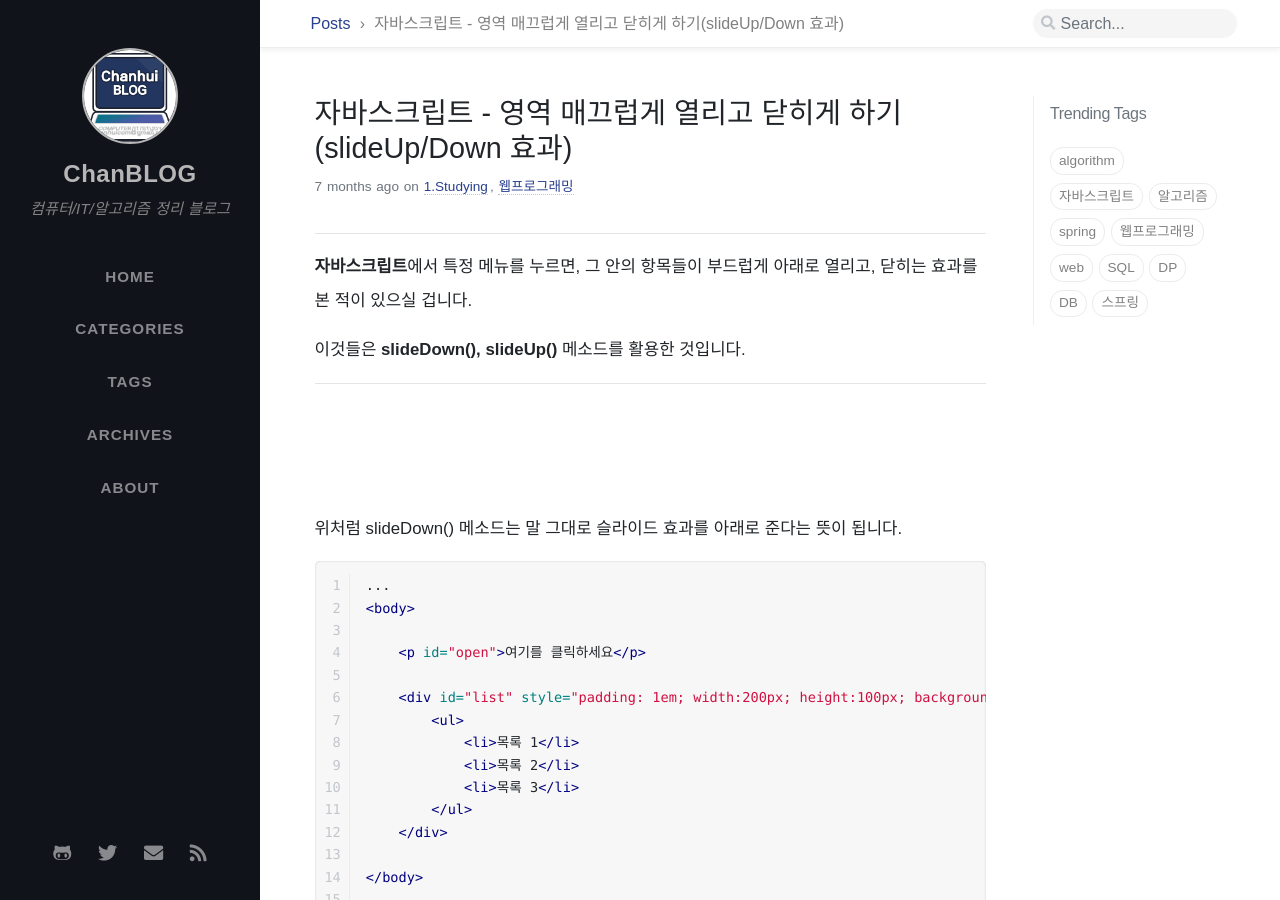
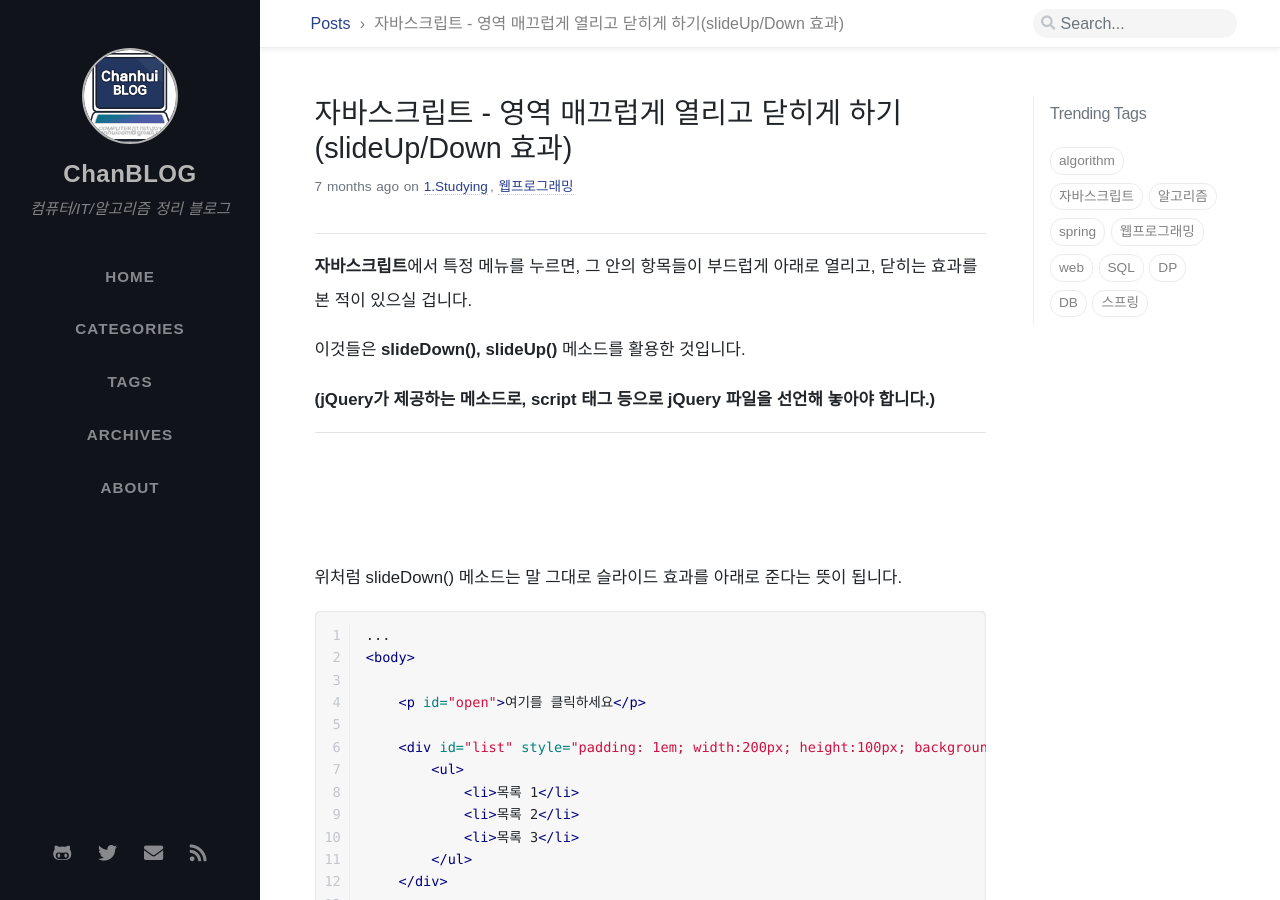
Before and after one commit to ChanhuiSeok/chanhuiseok.github.io, a Jekyll site: the page built from _posts/2020-03-30-web-3.md, in a window 1280 px wide and 900 px high. Built offline with Jekyll 4.4.1, drawn with Linux system fonts in a browser that asks for light colours; nearby versions of some CDN libraries; some web fonts are replaced; comment, search, counter and statistics services are not loaded.

Commit message:
web-3 포스팅 내용 보충

```diff
--- a/_posts/2020-03-30-web-3.md
+++ b/_posts/2020-03-30-web-3.md
@@ -12,6 +12,8 @@ tags: [web, 웹프로그래밍, 자바스크립트, javascript]
 **자바스크립트**에서 특정 메뉴를 누르면, 그 안의 항목들이 부드럽게 아래로 열리고, 닫히는 효과를 본 적이 있으실 겁니다.
 
 이것들은 **slideDown(), slideUp()** 메소드를 활용한 것입니다.
+
+**(jQuery가 제공하는 메소드로, script 태그 등으로 jQuery 파일을 선언해 놓아야 합니다.)**
 
 ------
 
```
